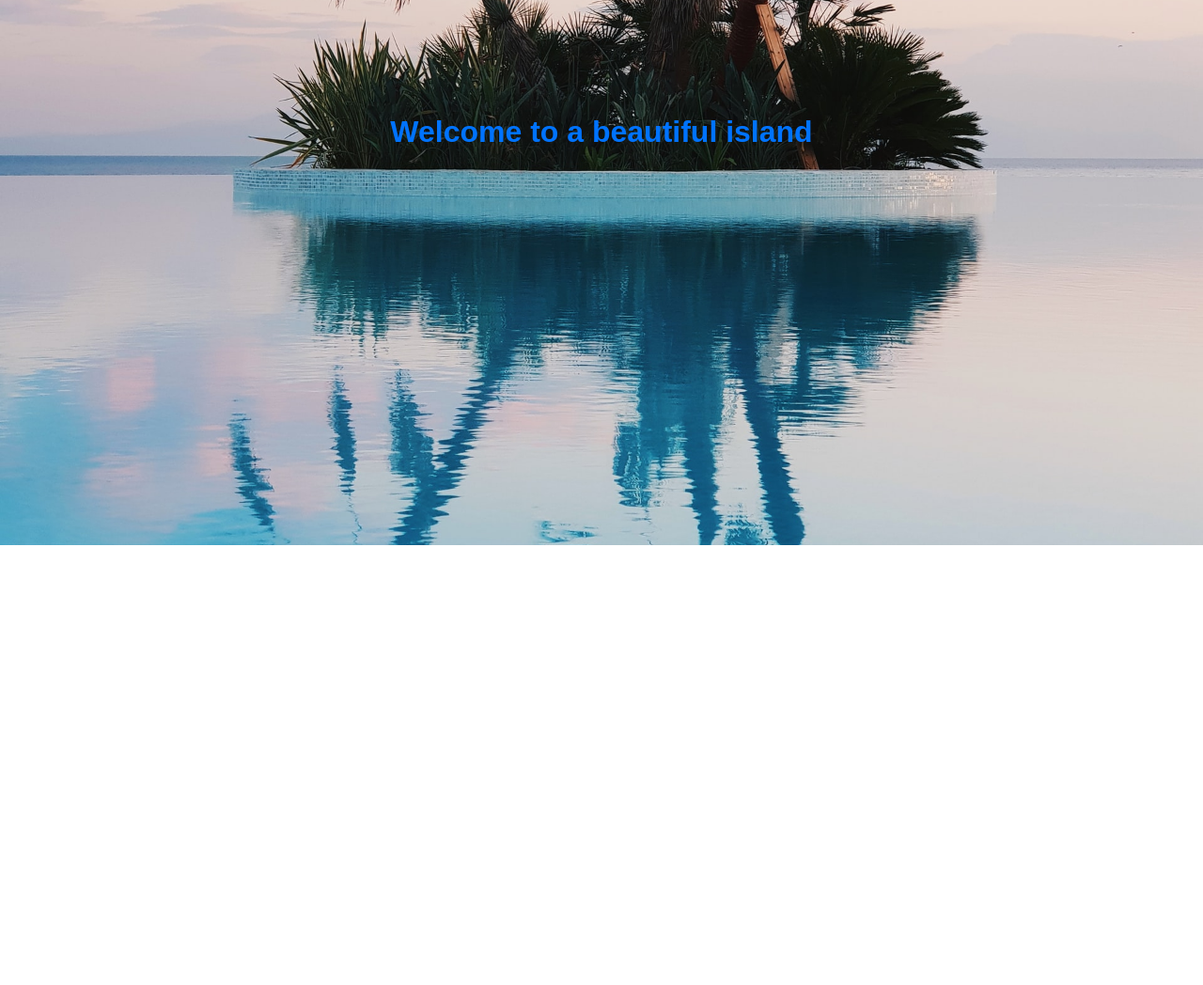
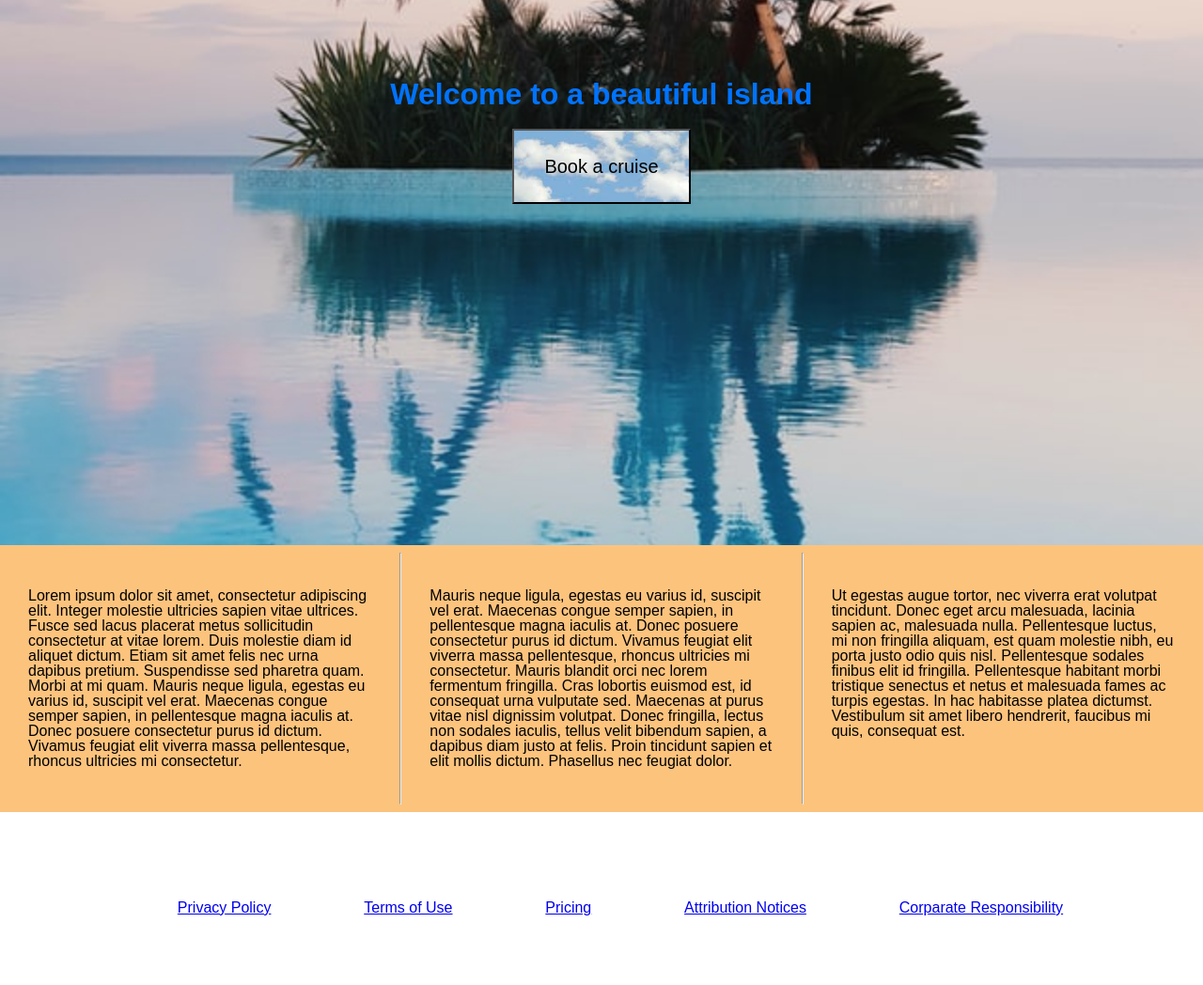
Before and after one commit to adamjjones/landing-pages, a website: page public/index.html in a window 1280 px wide. Shown: the part 300-1348 px from the top of the page at 94% size. Before the commit the page ends 880 px from the top, so only its background shows below. Drawn offline with Linux system fonts and the light colour scheme.

Commit message:
Added 3 columns of text and links at the bottom

```diff
--- a/public/index.html
+++ b/public/index.html
@@ -12,8 +12,38 @@
 <body>
   <header id="demo">
     <h1>Welcome to a beautiful island</h1>
+    <button> Book a cruise</button>
   </header>
-  <script src="/main.js" charset="utf-8"></script>
+  <section class="middle">
+    <p>Lorem ipsum dolor sit amet, consectetur adipiscing elit. Integer molestie ultricies sapien vitae ultrices. Fusce
+      sed lacus placerat metus sollicitudin consectetur at vitae lorem. Duis molestie diam id aliquet dictum. Etiam sit
+      amet felis nec urna dapibus pretium. Suspendisse sed pharetra quam. Morbi at mi quam. Mauris neque ligula, egestas
+      eu varius id, suscipit vel erat. Maecenas congue semper sapien, in pellentesque magna iaculis at. Donec posuere
+      consectetur purus id dictum. Vivamus feugiat elit viverra massa pellentesque, rhoncus ultricies mi consectetur.
+    </p>
+    <hr>
+    <p>Mauris neque ligula, egestas eu varius id, suscipit vel erat. Maecenas congue semper sapien, in pellentesque
+      magna iaculis at. Donec posuere consectetur purus id dictum. Vivamus feugiat elit viverra massa pellentesque,
+      rhoncus ultricies mi consectetur. Mauris blandit orci nec lorem fermentum fringilla. Cras lobortis euismod est, id
+      consequat urna vulputate sed. Maecenas at purus vitae nisl dignissim volutpat. Donec fringilla, lectus non sodales
+      iaculis, tellus velit bibendum sapien, a dapibus diam justo at felis. Proin tincidunt sapien et elit mollis
+      dictum. Phasellus nec feugiat dolor.
+    </p>
+    <hr>
+    <p>Ut egestas augue tortor, nec viverra erat volutpat tincidunt. Donec eget arcu malesuada, lacinia sapien ac,
+      malesuada nulla. Pellentesque luctus, mi non fringilla aliquam, est quam molestie nibh, eu porta justo odio quis
+      nisl. Pellentesque sodales finibus elit id fringilla. Pellentesque habitant morbi tristique senectus et netus et
+      malesuada fames ac turpis egestas. In hac habitasse platea dictumst. Vestibulum sit amet libero hendrerit,
+      faucibus mi quis, consequat est.</p>
+  </section>
+  <section class="bottom">
+    <ul>
+      <li><a href="#">Privacy Policy</a></li>
+      <li><a href="#">Terms of Use</a></li>
+      <li><a href="#">Pricing</a></li>
+      <li><a href="#">Attribution Notices</a></li>
+      <li><a href="#">Corparate Responsibility</a></li>
+  </section>
 </body>
 
 </html>
--- a/public/screen.css
+++ b/public/screen.css
@@ -14,7 +14,7 @@ body {
 header#demo {
   height: 110vh;
   background-repeat: no-repeat;
-  background-image: url('./img/martin-widenka-1jXrkaU9BGE-unsplash.jpg');
+  background-image: url('./img/martin-widenka-1jXrkaU9BGE-unsplash (1).jpg');
   display: flex;
   background-size: cover;
   background-position: center;
@@ -24,3 +24,42 @@ header#demo {
   justify-content: center;
   align-items: center;
 }
+
+button {
+  padding: 10px;
+  height: 10vh;
+  width: 190px;
+  font-size: 20px;
+  /* background-color: rgb(0, 82, 4); */
+  background-image: url('./img/clouds.jpeg');
+  background-size: cover;
+}
+
+button:hover {
+  opacity: 0.85;
+}
+
+.middle {
+  display: flex;
+  flex-wrap: nowrap;
+  background-color: #fcc37d;
+}
+
+.middle p {
+  padding: 30px;
+  width: 33%;
+}
+
+.bottom {
+  margin-top: 20px;
+  padding: 50px;
+}
+
+ ul {
+   display: flex;
+   justify-content: space-evenly;
+   flex-wrap: wrap;
+   line-height: 2;
+ }
+
+.bottom li{list-style: none;}
```
Also changed, not shown: public/img/clouds.jpeg (added), public/img/martin-widenka-1jXrkaU9BGE-unsplash-(2).jpg (added), public/img/martin-widenka-1jXrkaU9BGE-unsplash-(3).jpg (added).
